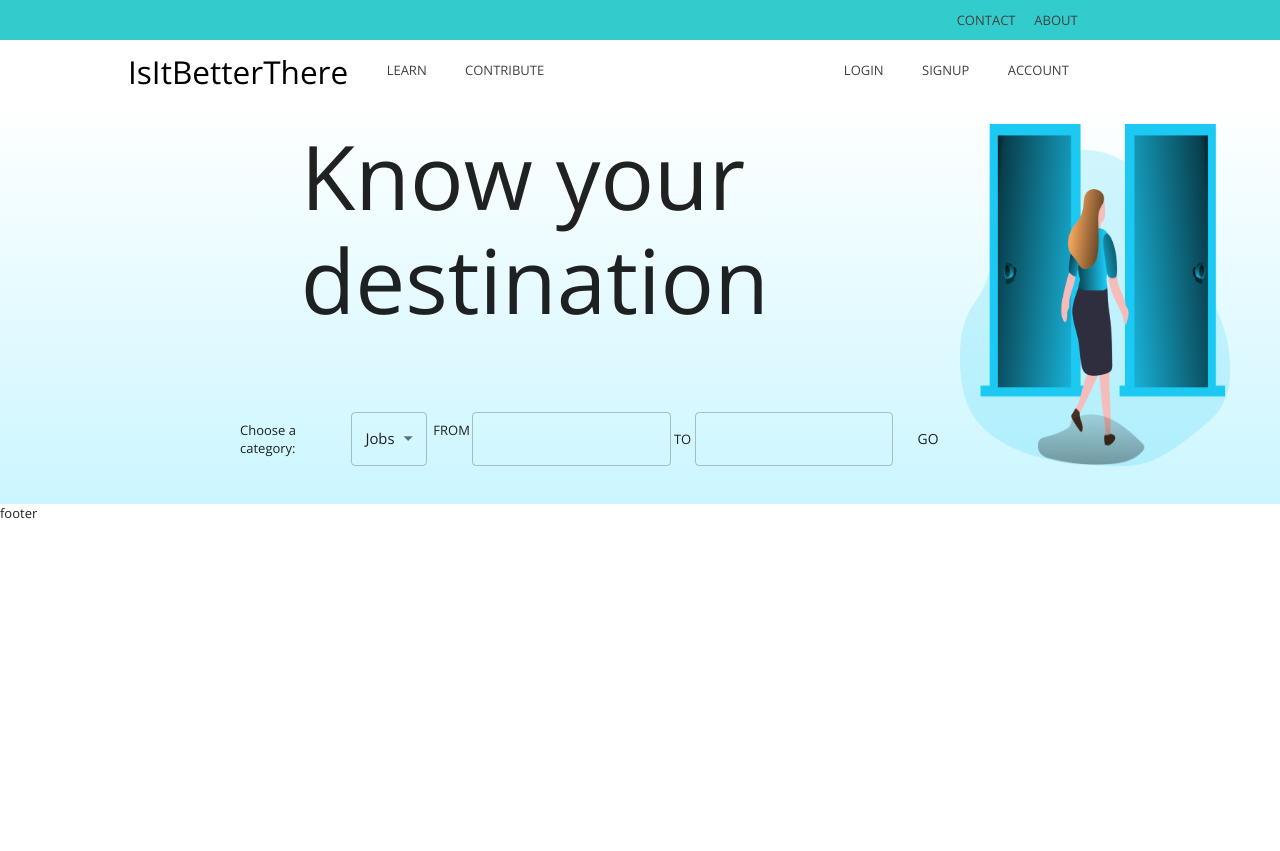
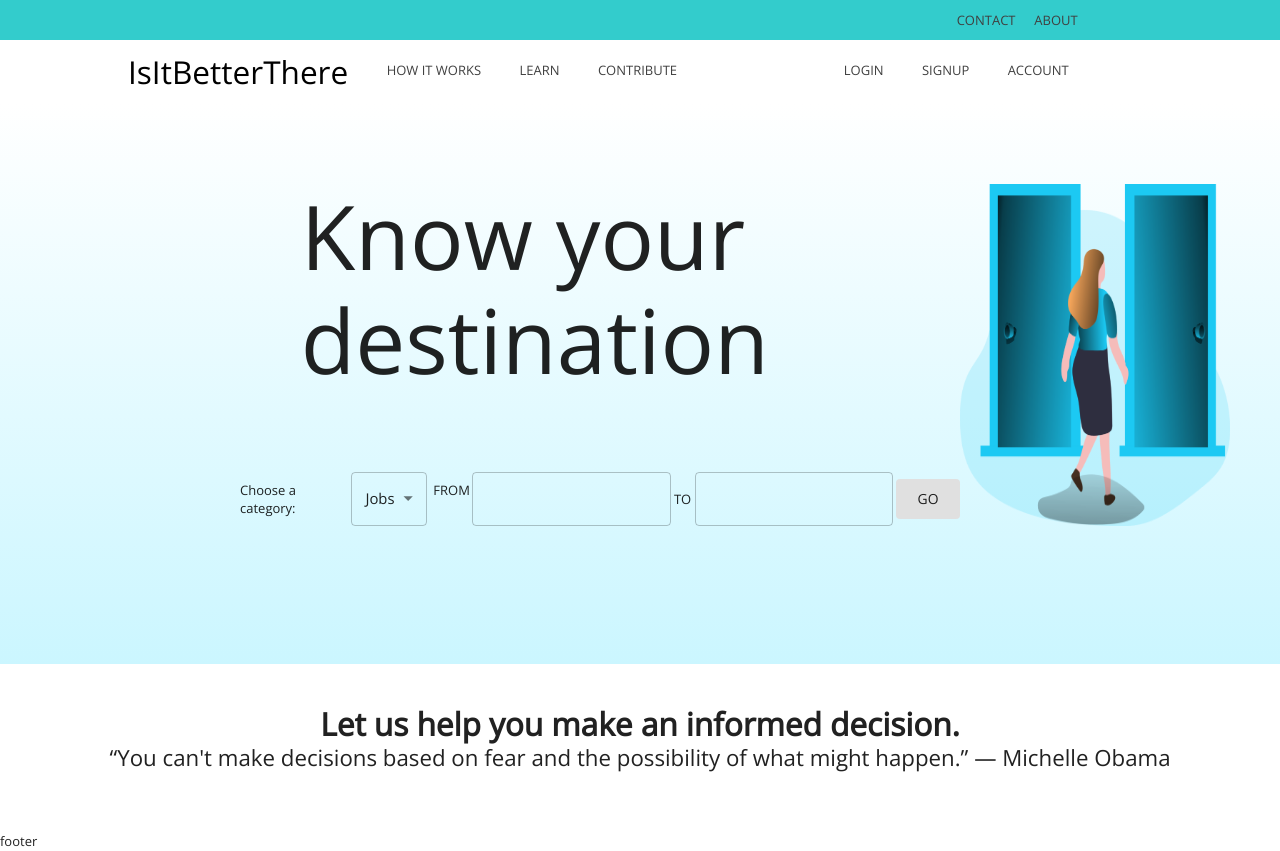
Before and after one commit to ricjohn-acosta/isitbetterthere, a Next.js app: page / in a window 1280 px wide. Before the commit the page ends 800 px from the top, so only its background shows below. Built offline with nearby package versions, Linux system fonts and the light colour scheme.

Commit message:
add quote section and change lowernavbar to sticky

```diff
--- a/components/Content/Sections/MainSection.js
+++ b/components/Content/Sections/MainSection.js
@@ -1,4 +1,4 @@
-import styled from "styled-components";
+import styled, { keyframes } from "styled-components";
 import Box from "@material-ui/core/Box";
 import TextField from "@material-ui/core/TextField";
 import Grid from "@material-ui/core/Grid";
@@ -15,8 +15,12 @@ const Wrapper = styled(Box)`
     rgba(255, 255, 255, 1) 0%,
     rgba(203, 246, 255, 1) 100%
   );
-  min-height: 50vh;
-  padding-top: 2.5vh;
+  min-height: 70vh;
+  padding-top: 10vh;
+  overflow: hidden;
+  ${(props) => props.theme.breakpoints.down("sm")} {
+    padding-top: 20vh;
+  }
 `;
 
 const InputContainer = styled(Grid)`
@@ -32,10 +36,23 @@ const InputForm = styled.div`
   ${(props) => props.theme.breakpoints.down("sm")} {
     margin-left: 0;
     margin-bottom: 50px;
-    padding: 10px
+    padding: 10px;
   }
 `;
 
+const fadeInText = keyframes`
+from {
+    opacity: 0
+  }
+
+  to {
+    opacity: 1;
+  }
+`;
+
+const FadeInAnimation = styled.span`
+  animation: ${fadeInText} 2s;
+`;
 const WelcomeMessage = styled(Typography)`
   display: flex;
   justify-content: center;
@@ -43,16 +60,16 @@ const WelcomeMessage = styled(Typography)`
   margin-bottom: 10vh;
   margin-left: 23.5vw;
   ${(props) => props.theme.breakpoints.down("sm")} {
-    margin-bottom: 0;
+    margin-bottom: 10px;
     margin-left: 0;
+    font-size: 3rem;
   }
 `;
 
 const StyledImage = styled.img`
   width: 100%;
   height: 100%;
-  object-fit:cover
-  object-position:50% 50%
+}
 `;
 
 const ImageContainer = styled(Grid)`
@@ -65,7 +82,7 @@ const MainSection = () => {
     <Wrapper component="div">
       <Grid container direction="row">
         <InputContainer item xs={12} sm={9} component="div">
-          <WelcomeMessage variant="h1">Know your destination</WelcomeMessage>
+          <WelcomeMessage variant="h1"><FadeInAnimation>Know your destination</FadeInAnimation></WelcomeMessage>
           <InputForm>
             Choose a category: &nbsp;
             <Select value={category} variant="outlined">
@@ -73,13 +90,12 @@ const MainSection = () => {
               <MenuItem value={"UNIVERSITIES"}>Universities</MenuItem>
               <MenuItem value={"COUNTRIES"}>Countries</MenuItem>
             </Select>
-            &nbsp;
-            FROM &nbsp;
+            &nbsp; FROM &nbsp;
             <TextField variant="outlined"></TextField>
             &nbsp;TO&nbsp;
             <TextField variant="outlined"></TextField>
             &nbsp;
-            <Button variant="text" size="large">
+            <Button variant="contained" size="large" disableElevation>
               GO
             </Button>
           </InputForm>
--- /dev/null
+++ b/components/Content/Sections/QuoteSection.js
@@ -0,0 +1,36 @@
+import styled from "styled-components";
+import { Typography } from "@material-ui/core";
+
+const Wrapper = styled.div`
+  margin-top: 5vh;
+  margin-bottom: 7.5vh;
+`;
+const AimContainer = styled(Typography)`
+  display: flex;
+  justify-content: center;
+  align-items: center;
+  font-weight: bold
+`;
+
+const QuoteContainer = styled(Typography)`
+  display: flex;
+  justify-content: center;
+  align-items: center;
+`;
+const QuoteSection = () => {
+  return (
+    <>
+      <Wrapper>
+        <AimContainer variant="h4">
+          Let us help you make an informed decision.
+        </AimContainer>
+        <QuoteContainer variant="h5">
+          “You can't make decisions based on fear and the possibility of what
+          might happen.” ― Michelle Obama
+        </QuoteContainer>
+      </Wrapper>
+    </>
+  );
+};
+
+export default QuoteSection;
--- a/components/UI/Navigation/Header.js
+++ b/components/UI/Navigation/Header.js
@@ -7,7 +7,7 @@ const Header = () => {
   return (
     <>
       <StyledUpperNavbar />
-      <StyledLowerNavbar />
+
     </>
   );
 };
--- a/components/UI/Navigation/LowerNavbar.js
+++ b/components/UI/Navigation/LowerNavbar.js
@@ -14,9 +14,12 @@ const LowerNavbar = styled(AppBar)`
   color: black
   display: flex;
   height: 8vh;
+
+  ${(props) => props.theme.breakpoints.down("sm")} {
+    background-color: #33CCCC;
+  }
 `;
-
-// jobsa2b brand logo
+// Brand logo
 const Brand = styled(Typography)`
   color: black;
   margin-right: 1.5vw;
@@ -74,17 +77,18 @@ const Container = styled.div`
 
 const StyledLowerNavbar = () => {
   return (
-    <LowerNavbar elevation={0} position="static">
+    <LowerNavbar elevation={0} position="sticky" component="div">
       <Container>
         <Grid container direction="row">
-          <Grid item container xs={6} sm={6}>
+          <Grid item container xs={6} sm={6} md={8}>
             <Brand variant="h4" component="span">
               IsItBetterThere
             </Brand>
+            <MiscButtons disableRipple>How it works </MiscButtons>
             <MiscButtons disableRipple>Learn </MiscButtons>
             <MiscButtons disableRipple>Contribute </MiscButtons>
           </Grid>
-          <Grid item xs={6} sm={6}>
+          <Grid item xs={6} sm={6} md={4}>
             <UserButtons disableRipple>Account</UserButtons>
             <UserButtons disableRipple>Signup</UserButtons>
             <UserButtons disableRipple>Login</UserButtons>
--- a/containers/Home.js
+++ b/containers/Home.js
@@ -1,17 +1,20 @@
 import React from "react";
-import Layout from "../components/Layout/Layout";
 import MainSection from "../components/Content/Sections/MainSection";
+import QuoteSection from "../components/Content/Sections/QuoteSection";
+import StyledLowerNavbar from "../components/UI/Navigation/LowerNavbar";
 
 const Home = () => {
   return (
-    <Layout>
+    <>
+    <StyledLowerNavbar />
       <MainSection />
+      <QuoteSection/>
       {/**
        * <MainSection/>
        * <LearnSection/>
        * <TestimonialSection/>
        */}
-    </Layout>
+    </>
   );
 };
 
--- a/pages/index.js
+++ b/pages/index.js
@@ -1,9 +1,12 @@
 import Home from "../containers/Home";
+import Layout from "../components/Layout/Layout";
 
 const Index = () => {
   return (
     <>
-      <Home />
+      <Layout>
+        <Home />
+      </Layout>
     </>
   );
 };
```
Also changed, not shown: components/Content/Sections/TutorialSection.js (added, +9 -0 lines).
